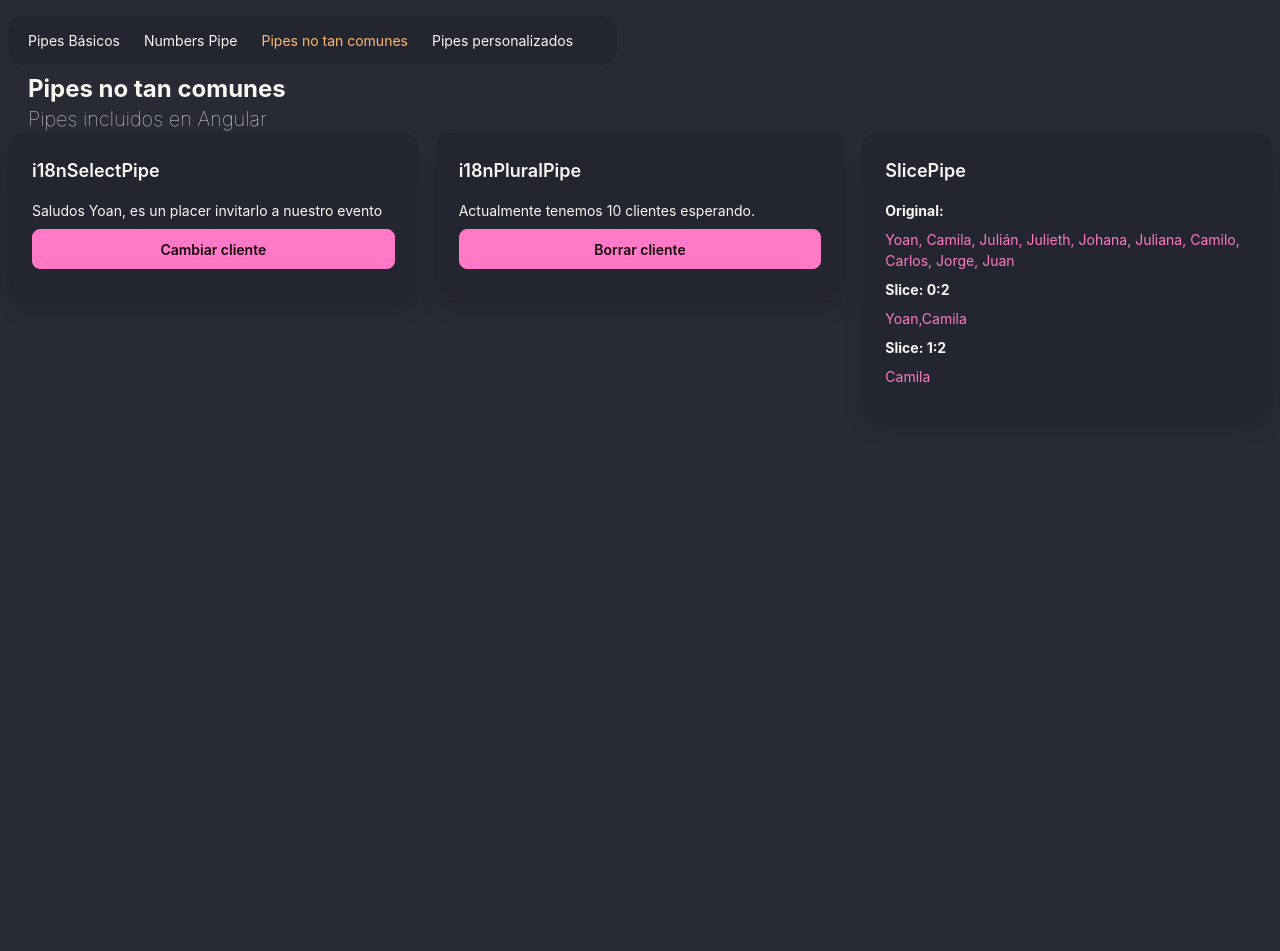
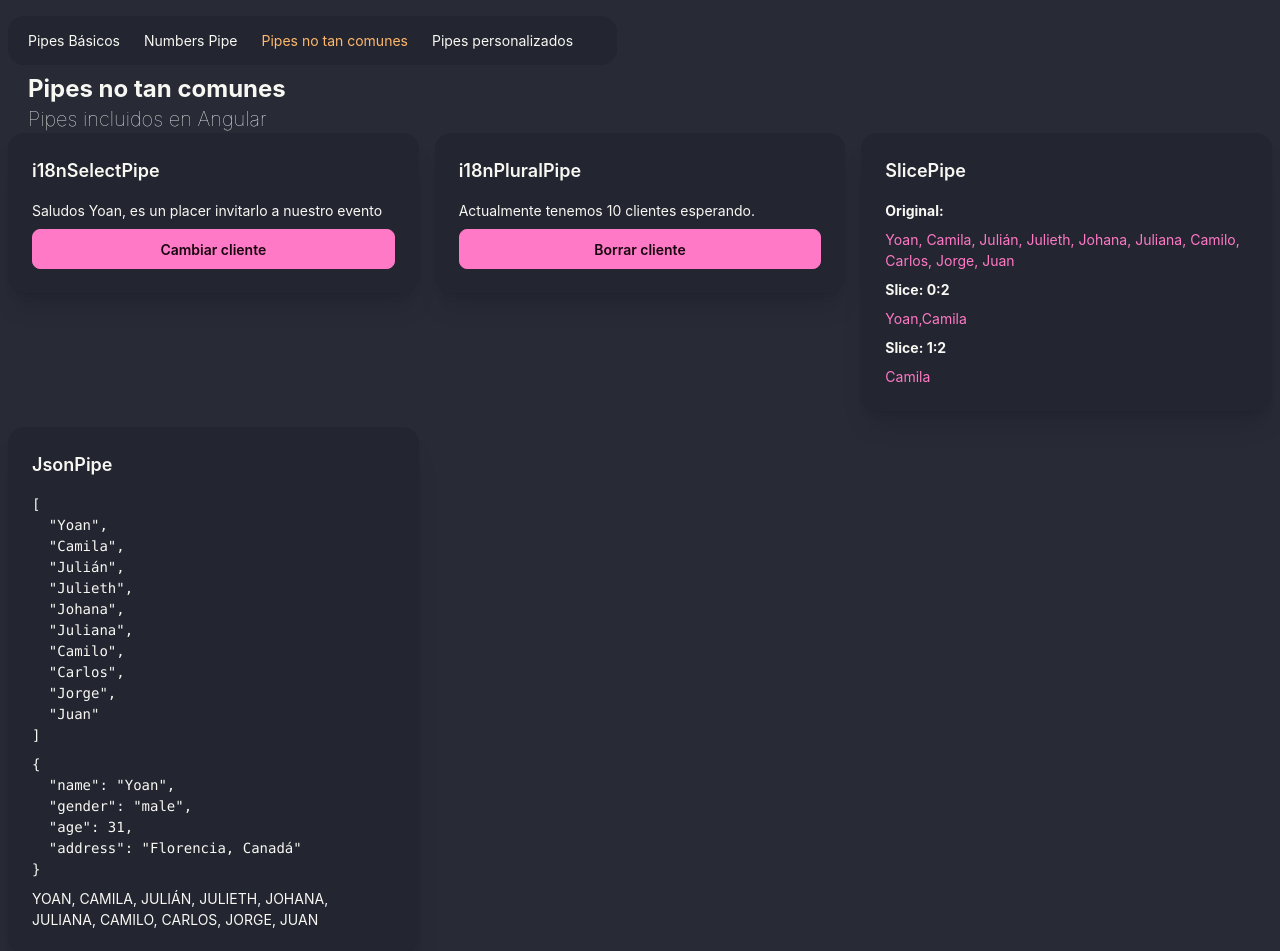
Before and after one commit to yo-huaca95/pipes_app, an Angular app: page /uncommon in a window 1280 px wide. Shown: the top 951 px of the page. Before the commit the page ends 800 px from the top, so only its background shows below. Built offline with nearby package versions, Linux system fonts and the light colour scheme.

Commit message:
Implementando JsonPipe, para cambios visuales

```diff
--- a/src/app/pages/uncommon-page/uncommon-page.html
+++ b/src/app/pages/uncommon-page/uncommon-page.html
@@ -26,4 +26,9 @@
     <p class="text-primary">
       {{clients() | slice:1:2}}</p>
  </app-card>
+ <app-card title="JsonPipe">
+    <pre>{{clients() | json}}</pre>
+    <pre>{{client() | json}}</pre>
+    <p>{{clients().join(", ") | uppercase}}</p>
+ </app-card>
 </div>
--- a/src/app/pages/uncommon-page/uncommon-page.ts
+++ b/src/app/pages/uncommon-page/uncommon-page.ts
@@ -1,6 +1,6 @@
 import { Component, signal } from '@angular/core';
 import { Card } from "../../components/card/card";
-import { I18nPluralPipe, I18nSelectPipe, SlicePipe } from '@angular/common';
+import { I18nPluralPipe, I18nSelectPipe, JsonPipe, SlicePipe, UpperCasePipe } from '@angular/common';
 
 const client1={
   name:'Yoan',
@@ -19,7 +19,7 @@ const client2={
 
 @Component({
   selector: 'app-uncommon-page',
-  imports: [Card,I18nSelectPipe, I18nPluralPipe, SlicePipe],
+  imports: [Card,I18nSelectPipe, I18nPluralPipe, SlicePipe, JsonPipe, UpperCasePipe],
   templateUrl: './uncommon-page.html',
 })
 export default class UncommonPage {
@@ -65,4 +65,6 @@ export default class UncommonPage {
     this.clients.update((prev)=> prev.slice(1));
   }
 
+  //
+
 }
```
